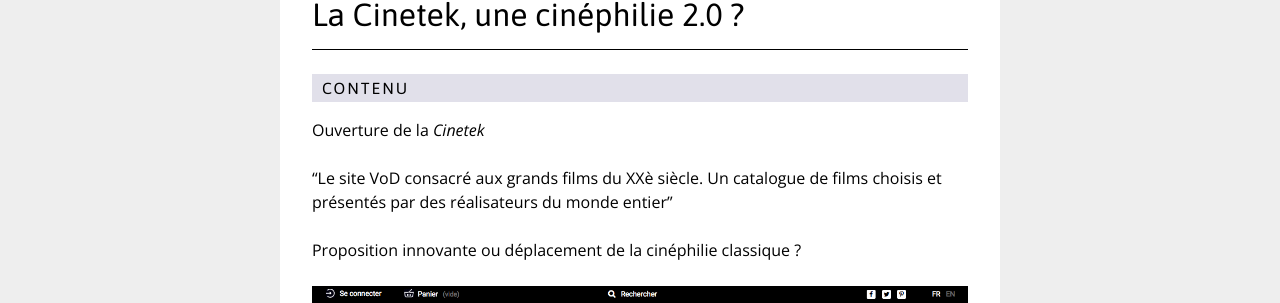
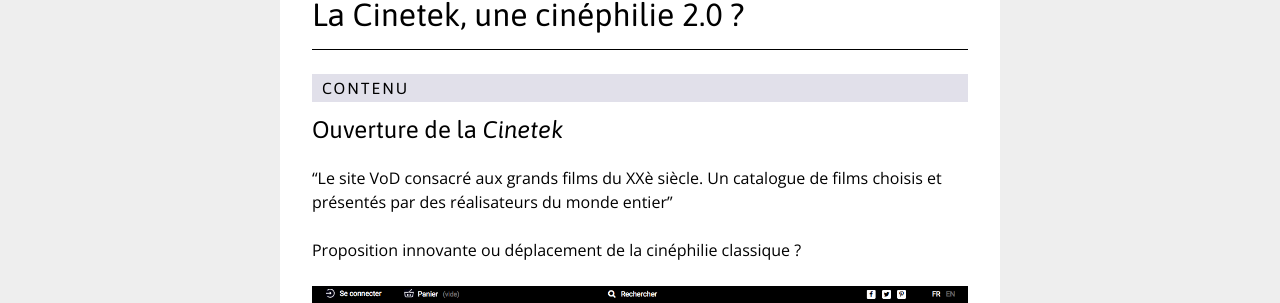
Before and after one commit to Labex-ICCA/Labex-ICCA.github.io, a Jekyll site: the page built from _posts/actus/2015-11-21-la-cinetek-une-cin-philie-2-0.md, in a window 1280 px wide. Shown: the part 473-776 px from the top of the page. Built offline with Jekyll 4.4.1, drawn with Linux system fonts in a browser that asks for light colours; Markdown is read by kramdown in place of the engine named in the settings.

```diff
--- a/_posts/actus/2015-11-21-la-cinetek-une-cin-philie-2-0.md
+++ b/_posts/actus/2015-11-21-la-cinetek-une-cin-philie-2-0.md
@@ -9,12 +9,10 @@ title: "La Cinetek, une cinéphilie 2.0 ? "
 ---
 
 
-
-Ouverture de la [_Cinetek_](http://www.lacinetek.com/fr/)
+## Ouverture de la [_Cinetek_](http://www.lacinetek.com/fr/)
 
 "Le site VoD consacré aux grands films du XXè siècle. Un catalogue de films choisis et présentés par des réalisateurs du monde entier"
 
 Proposition innovante ou déplacement de la cinéphilie classique ?
 
-
 ![Capture d’écran 2015-11-22 à 00.02.39.png]({{site.baseurl}}/media/Capture d’écran 2015-11-22 à 00.02.39.png)
```
